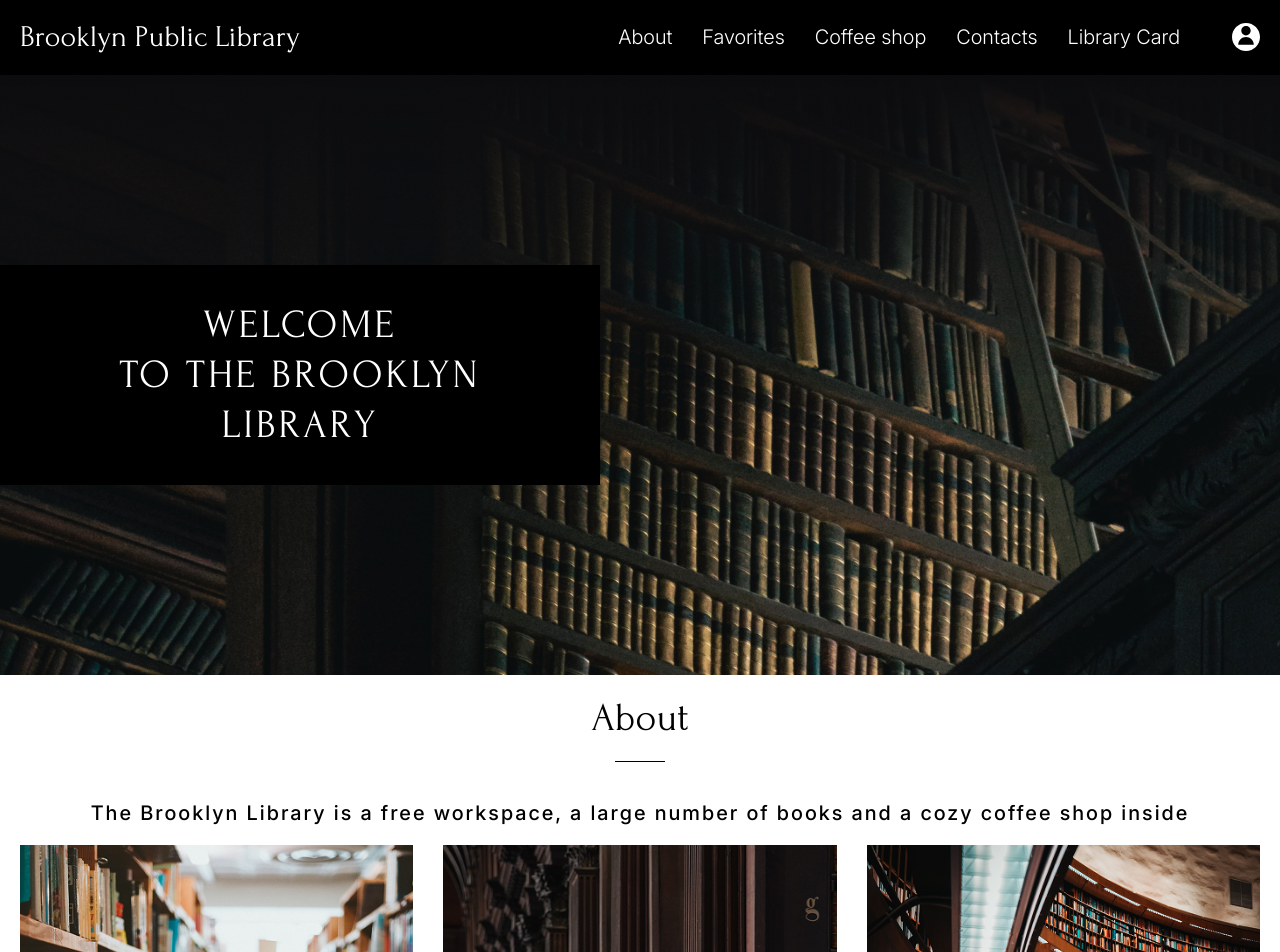
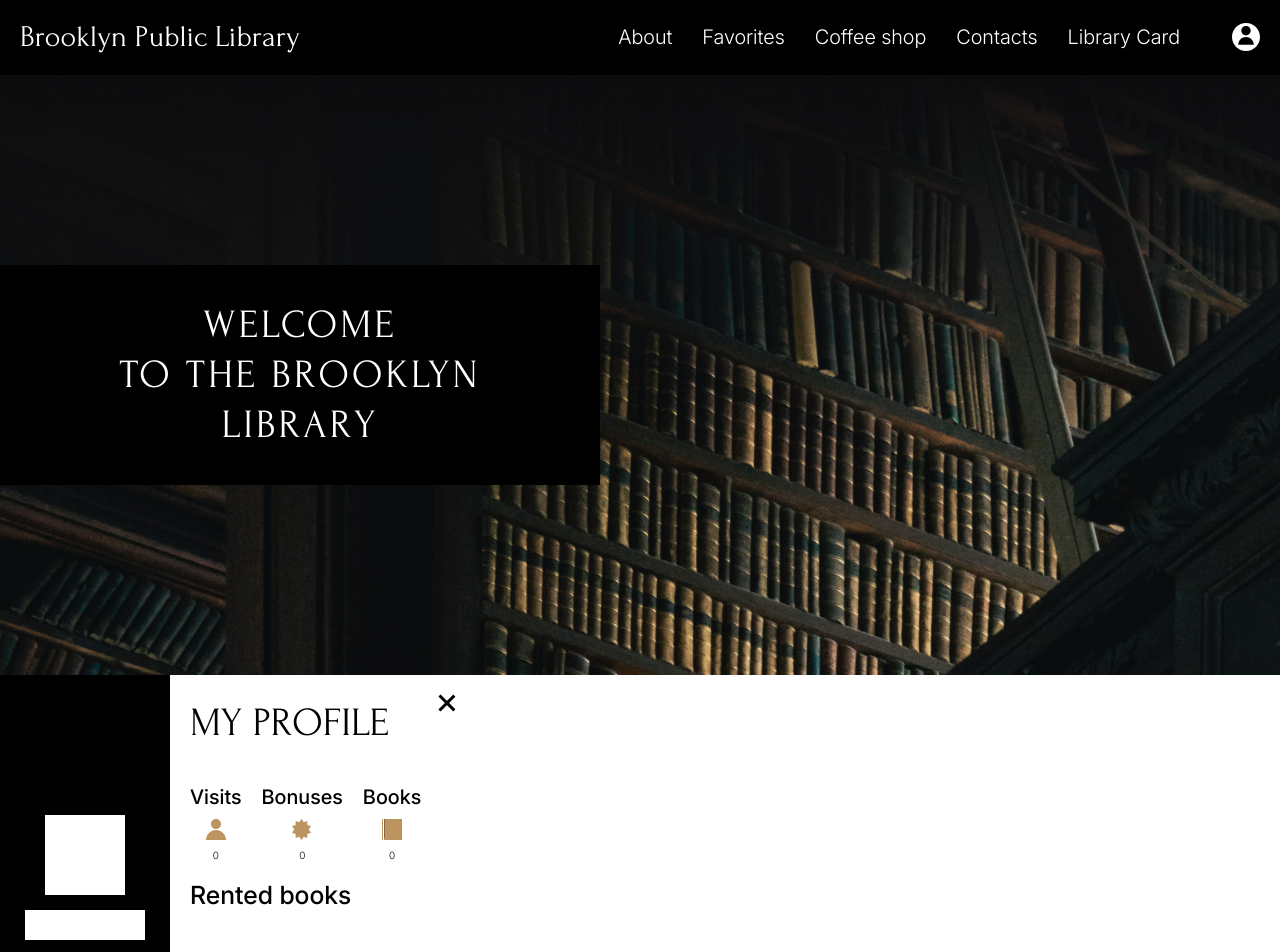
Before and after one commit to Artem-M-dev/stage-app, a React (Create React App) app: page / in a window 1280 px wide. Shown: the top 952 px of the page. Built offline with nearby package versions, Linux system fonts and the light colour scheme; data requests are answered from the project's data file.

Commit message:
Creating a 'Profile' block based on user data. Also adding new fields to the user data object. Functionals components

```diff
--- a/db.json
+++ b/db.json
@@ -161,15 +161,12 @@
       "firstName": "Artem",
       "lastName": "Maksimov",
       "email": "turbostanci4544@gmail.com",
-      "password": "asdjfhgs1!",
-      "id": "40tZZzWgepg"
-    },
-    {
-      "firstName": "Ben",
-      "lastName": "Huesos",
-      "email": "asdf@g.com",
-      "password": "11@232hfdd",
-      "id": "PSOBUmFMKug"
+      "password": "123123!a",
+      "books": ["The Last Queen, Clive Irving", "Dominicana, Angie Cruz"],
+      "visits": 0,
+      "bonuses": 0,
+      "id": "EDs_pcdm-0E"
     }
-  ]
+  ],
+  "$schema": "./node_modules/json-server/schema.json"
 }
--- a/src/components/app/App.js
+++ b/src/components/app/App.js
@@ -19,7 +19,10 @@
         firstName: '',
         lastName: '',
         email: '',
-        password: ''
+        password: '',
+        books: [],
+        bonuses: 0,
+        visits: 0,
     })
 
     const changeUserData = (data) => {
@@ -34,13 +37,13 @@
             <Header
                 changeUserData={changeUserData}/>
             <Welcome/>
+            <Profile user={userData}/>
             <About/>
             <Favorites/>
             {/* <Buy/> */}
             <Coffee/>
             <Contacts/>
             <Digital/>
-            {/* <Profile/> */}
             <Footer/>
         </div>
     )
--- a/src/components/profile/Profile.js
+++ b/src/components/profile/Profile.js
@@ -6,12 +6,18 @@
 import union from '../../icons/profile/ProfileUnion.svg';
 
 
-const Profile = () => {
+const Profile = (props) => {
+    const {user} = props;
+    const {firstName, lastName, id, books, bonuses, visits} = user
+
     return (
         <div className="profile">
             <div className="profile__name">
-                <div className="profile__name-short">JD</div>
-                <div className="profile__name-full">John Doe</div>
+                <div className="profile__name-short">
+                    {firstName && lastName ?
+                    `${firstName.slice(0, 1)}${lastName.slice(0, 1)}` : ''}
+                </div>
+                <div className="profile__name-full">{firstName}</div>
             </div>
             <div className="profile__info">
                 <div className="profile__close">
@@ -23,28 +29,31 @@
                     <div className="profile__info-icon">
                         <p className="info__icon-name">visits</p>
                         <img src={union} alt="" />
-                        <p className="info__icon-count">23</p>
+                        <p className="info__icon-count">{visits}</p>
                     </div>
                     <div className="profile__info-icon">
                         <p className="info__icon-name">bonuses</p>
                         <img src={star} alt="" />
-                        <p className="info__icon-count">1240</p>
+                        <p className="info__icon-count">{bonuses}</p>
                     </div>
                     <div className="profile__info-icon">
                         <p className="info__icon-name">books</p>
                         <img src={book} alt="" />
-                        <p className="info__icon-count">2</p>
+                        <p className="info__icon-count">{books.length}</p>
                     </div>
                 </div>
                 <div className="profile__info-books">
                     <p>Rented books</p>
                     <ul>
-                        <li>The Last Queen, Clive Irving</li>
-                        <li>Dominicana, Angie Cruz</li>
+                        {
+                            books.map(book => (
+                                <li>{book}</li>
+                            ))
+                        }
                     </ul>
                 </div>
                 <div className="profile__info-number">
-                    <p>Card number <span>F00234030</span></p>
+                    <p>Card number <span>{id}</span></p>
                     <img src={copy} alt="" />
                 </div>
             </div>
--- a/src/components/profile/profile.scss
+++ b/src/components/profile/profile.scss
@@ -47,6 +47,7 @@
             padding: 5px 15px;
             background-color: white;
             color: black;
+            text-align: center;
         }
     }
     &__info {
--- a/src/components/register/Register.js
+++ b/src/components/register/Register.js
@@ -53,7 +53,10 @@
         firstName,
         lastName,
         email,
-        password
+        password,
+        books: [],
+        visits: 0,
+        bonuses: 0
     };
 
     const validation = (name, value) => {
@@ -95,7 +98,8 @@
                 throw new Error('Failed to send data...');
             }
 
-            console.log(user);
+            const data = await response.json();
+            return data
 
         } catch (err) {
             console.error(err)
@@ -106,8 +110,10 @@
     const handlerSubmit = async (e) => {
         e.preventDefault();
 
-        await postUser(user);
-        changeUserData(user);
+        // await postUser(user);
+        const fullUser = await postUser(user);
+        console.log(fullUser);
+        changeUserData(fullUser);
 
         setErrors({
             firstname: '',
```
